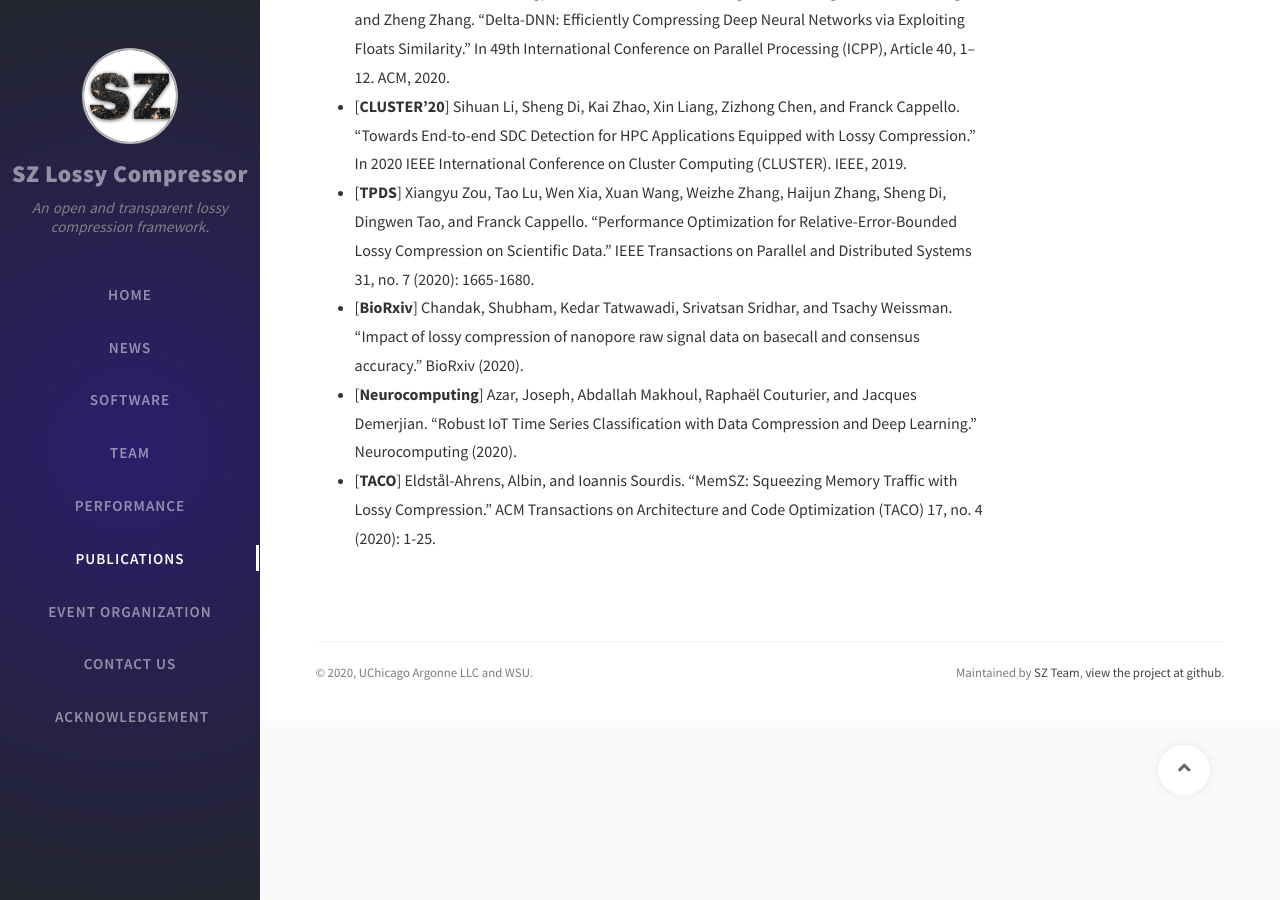
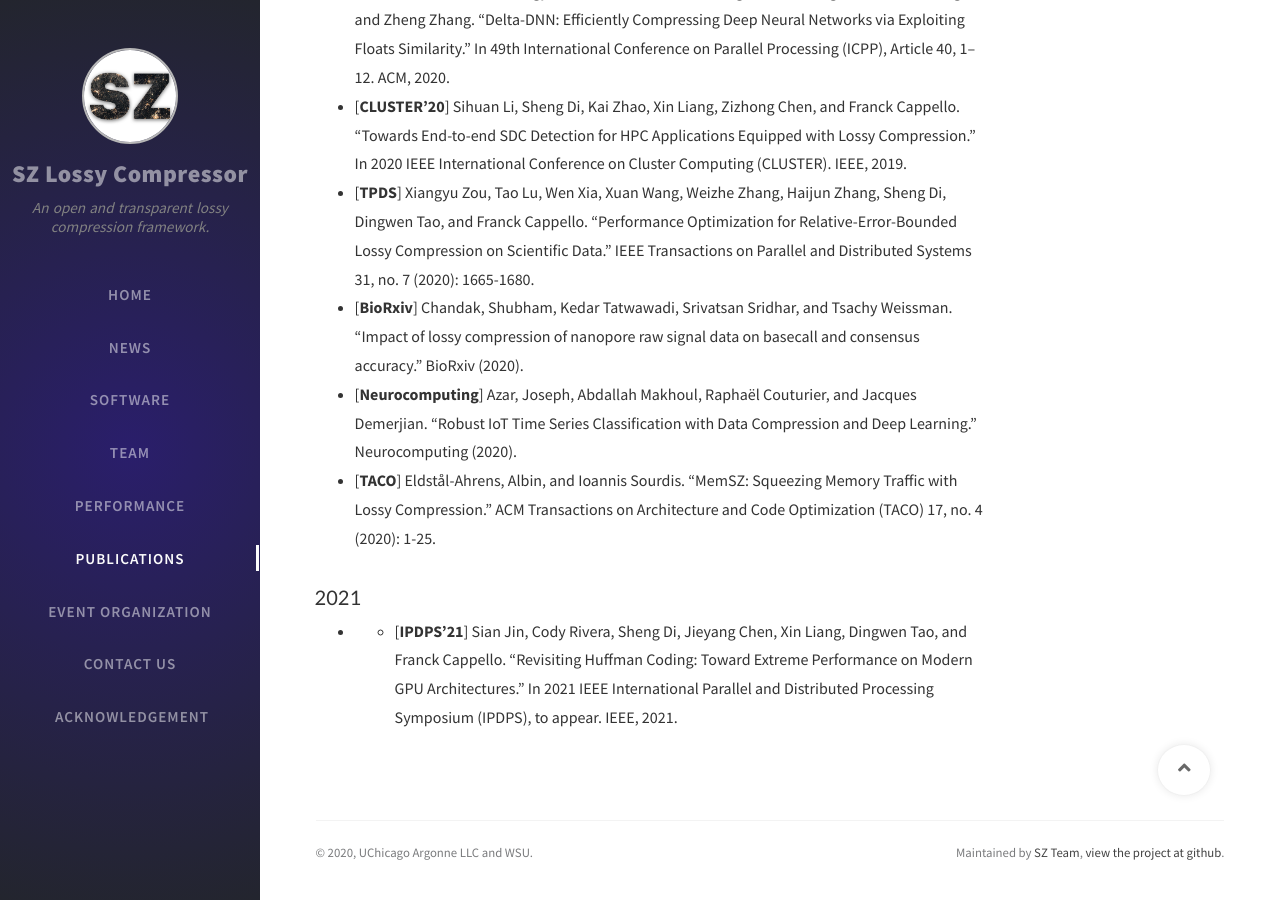
Before and after one commit to szcompressor/szcompressor.github.io, a Jekyll site: the page built from tabs/publication.md, in a window 1280 px wide and 900 px high, scrolled down 4281 px. Built offline with Jekyll 4.4.1, drawn with Linux system fonts in a browser that asks for light colours; nearby versions of some CDN libraries; comment, search, counter and statistics services are not loaded.

Commit message:
Add IPDPS'21 paper

```diff
--- a/tabs/publication.md
+++ b/tabs/publication.md
@@ -51,3 +51,7 @@ title: Publications
 - [**BioRxiv**] Chandak, Shubham, Kedar Tatwawadi, Srivatsan Sridhar, and Tsachy Weissman. "Impact of lossy compression of nanopore raw signal data on basecall and consensus accuracy." BioRxiv (2020).
 - [**Neurocomputing**] Azar, Joseph, Abdallah Makhoul, Raphaël Couturier, and Jacques Demerjian. "Robust IoT Time Series Classification with Data Compression and Deep Learning." Neurocomputing (2020).
 - [**TACO**] Eldstål-Ahrens, Albin, and Ioannis Sourdis. "MemSZ: Squeezing Memory Traffic with Lossy Compression." ACM Transactions on Architecture and Code Optimization (TACO) 17, no. 4 (2020): 1-25.
+
+### 2021
+- - [**IPDPS'21**] Sian Jin, Cody Rivera, Sheng Di, Jieyang Chen, Xin Liang, Dingwen Tao, and Franck Cappello. "Revisiting Huffman Coding: Toward Extreme
+Performance on Modern GPU Architectures." In 2021 IEEE International Parallel and Distributed Processing Symposium (IPDPS), to appear. IEEE, 2021.
```
